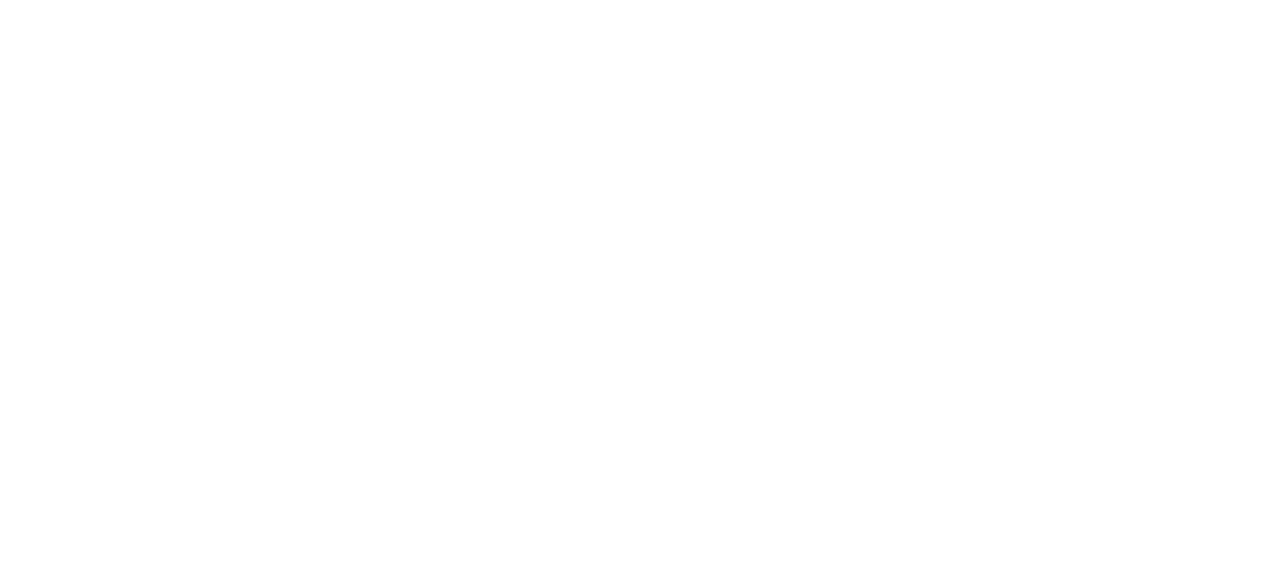
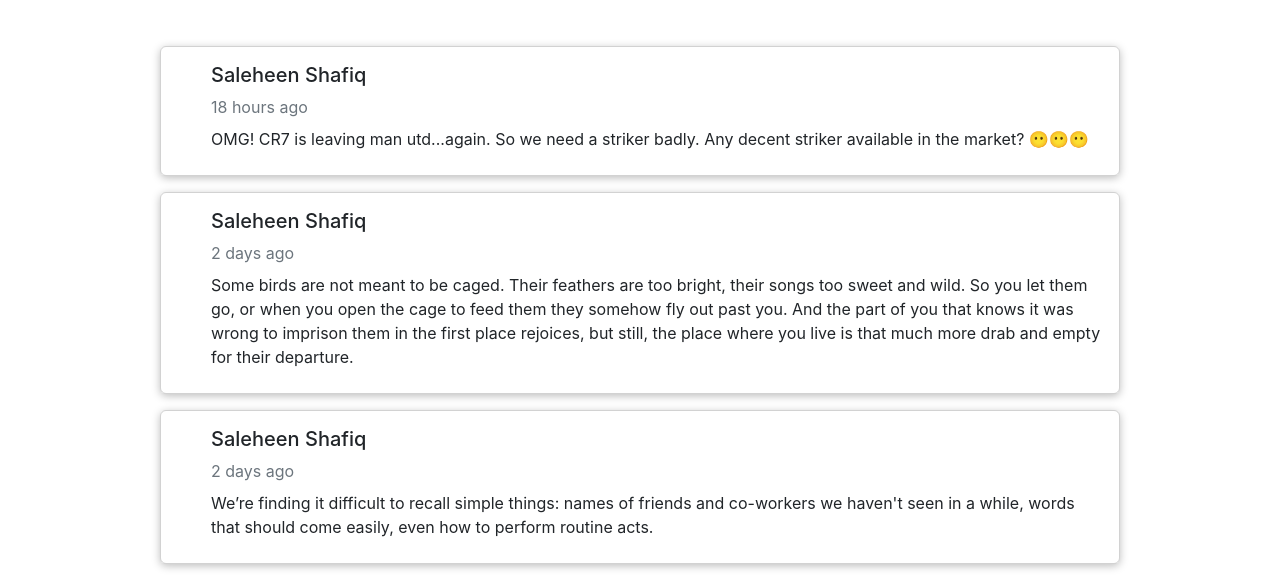
Before and after one commit to saleheenshafiq9/mini-facebook, a React (Create React App) app in the folder front-end/mini-fb/: page / in a window 1280 px wide. Shown: the part 572-1149 px from the top of the page. Before the commit the page ends 800 px from the top, so only its background shows below. Built offline with nearby package versions, Linux system fonts and the light colour scheme; a web font is replaced by a local one.

Commit message:
add status

```diff
--- a/front-end/mini-fb/src/Components/Feed/Feed.jsx
+++ b/front-end/mini-fb/src/Components/Feed/Feed.jsx
@@ -1,21 +1,54 @@
 import React from 'react'
+import { useState } from 'react'
+import { useReducer } from 'react'
 import Story from '../Story/Story'
+import Thoughts from '../Thoughts/Thoughts'
+import { validate, VALIDATOR_REQUIRE } from '../UIElements/utils/Validators'
 import './Feed.css'
 
+const inputReducer = (state, action) => {
+  switch (action.type) {
+    case 'CHANGE':
+      return {
+        ...state,
+        value: action.val,
+      };
+
+    default:
+      return state;
+  }
+}
+
 const Feed = () => {
-  const addStatusHandler = () => {
+  const [putStatus, setPutStatus] = useState(false);
+  const [inputState, dispatch] = useReducer(inputReducer, {value: ''})
 
+  const changeStatus = () => {
+    setPutStatus(true);
+  }
+
+  const addStatusHandler = event => {
+    event.preventDefault();
+    changeStatus();
+  }
+
+  const changeHandler = event => {
+    dispatch({type: 'CHANGE',
+              val: event.target.value,
+            })
   }
 
   return (
+    <>
+    <Story />
     <div className='container-fluid m-5'>
-      <Story />
       <form onSubmit={addStatusHandler}>
         <div className='row'>
             <div className='col-2'></div>
             <div className='col-6'>
                 <div className="form-floating">
-                    <textarea className="form-control" placeholder="Leave a status here" id="floatingTextarea" style={{height: "100px"}}></textarea>
+                    <textarea className="form-control" placeholder="Leave a status here" id="floatingTextarea" style={{height: "100px"}} onChange={changeHandler}
+                    value={inputState.value}></textarea>
                     <label htmlFor="floatingTextarea">Share your thoughts?</label>
                 </div>
             </div>
@@ -25,6 +58,8 @@
         </div>
       </form>
     </div>
+    <Thoughts className="center" caption={inputState.value} isPost={putStatus}/>
+    </>
   )
 }
 
--- a/front-end/mini-fb/src/Components/Thoughts/Thought.css
+++ b/front-end/mini-fb/src/Components/Thoughts/Thought.css
@@ -21,12 +21,12 @@
   }
 
   .thought-item__image {
-    width: 4rem;
-    height: 4rem;
-    margin-right: 1rem;
+    width: 10%;
+    height: 12.5rem;
+    margin-right: 1.5rem;
   }
 
-  .thought-item__info h3,
+  .thought-item__info h5,
   .thought-item__info p {
     margin: 0 0 0.5rem 0;
   }
@@ -52,6 +52,6 @@
 
   @media (min-width: 768px) {
     .thought-item__image {
-      height: 2rem;
+      height: 4rem;
     }
   }
--- a/front-end/mini-fb/src/Components/Thoughts/Thoughts.jsx
+++ b/front-end/mini-fb/src/Components/Thoughts/Thoughts.jsx
@@ -1,21 +1,53 @@
 import React from 'react'
+import { useParams } from 'react-router-dom'
+import Feed from '../Feed/Feed'
 import ThoughtsList from './ThoughtsList'
 
-const Thoughts = () => {
+const Thoughts = props => {
     const THOUGHTS = [
         {
             id: 'c1',
-            caption: 'OMG! CR7 is leaving man utd...again',
+            caption: 'OMG! CR7 is leaving man utd...again. So we need a striker badly. Any decent striker available in the market? 😶😶😶',
             postmaker: 'Saleheen Shafiq',
-            imageUrl: './self.jpg'
+            creator: 1,
+            time: '18 hours ago',
+            image: '../../Assets/self.jpg'
         },
         {
             id: 'c2',
-            caption: 'Institutions are thinking about moving to online classes after eid',
-            postmaker: 'Ben Chilwell',
-            imageUrl: './self.jpg'
+            caption: 'Some birds are not meant to be caged. Their feathers are too bright, their songs too sweet and wild. So you let them go, or when you open the cage to feed them they somehow fly out past you. And the part of you that knows it was wrong to imprison them in the first place rejoices, but still, the place where you live is that much more drab and empty for their departure.',
+            postmaker: 'Saleheen Shafiq',
+            creator: 1,
+            time: '2 days ago',
+            image: '../../Assets/self.jpg'
+        },
+        {
+            id: 'c3',
+            caption: "We’re finding it difficult to recall simple things: names of friends and co-workers we haven't seen in a while, words that should come easily, even how to perform routine acts.",
+            postmaker: 'Saleheen Shafiq',
+            creator: 1,
+            time: '2 days ago',
+            image: '../../Assets/self.jpg'
         }
     ]
+
+    const caption = props.caption;
+
+    const newThought = {
+        id: 'c4',
+        caption: caption,
+        postmaker: 'Saleheen Shafiq',
+        creator: 1,
+        time: 'just now',
+        image: '../../Assets/self.jpg'
+    }
+
+    const userId = useParams().userId;
+    const loadedThoughts = THOUGHTS.filter(thought => thought.creator === userId);
+
+    if(props.isPost === true) {
+        THOUGHTS.unshift(newThought);
+    }
 
   return (
     <div>
--- a/front-end/mini-fb/src/Components/Thoughts/ThoughtsItem.jsx
+++ b/front-end/mini-fb/src/Components/Thoughts/ThoughtsItem.jsx
@@ -2,7 +2,6 @@
 import Card from '../UIElements/Card'
 
 import './Thought.css'
-import Avatar from '../UIElements/Avatar'
 
 const ThoughtsItem = props => {
   return (
@@ -10,7 +9,8 @@
       <li className='thought-item'>
         <Card className="thought-item__content">
             <div className="thought-item__info">
-                <h3>{props.postmaker}</h3>
+                <h5>{props.postmaker}</h5>
+                <p className='text text-secondary'>{props.time}</p>
                 <p>{props.caption}</p>
             </div>
         </Card>
--- a/front-end/mini-fb/src/Components/Thoughts/ThoughtsList.jsx
+++ b/front-end/mini-fb/src/Components/Thoughts/ThoughtsList.jsx
@@ -23,7 +23,9 @@
                         id={thought.id}
                         caption={thought.caption}
                         postmaker={thought.postmaker}
-                        imageUrl={thought.imageUrl}
+                        time={thought.time}
+                        image={thought.image}
+                        creator={thought.creator}
                     />)}
             </ul>
         </div>
--- /dev/null
+++ b/front-end/mini-fb/src/Components/UIElements/utils/Validators.jsx
@@ -0,0 +1,46 @@
+const VALIDATOR_TYPE_REQUIRE = 'REQUIRE';
+const VALIDATOR_TYPE_MINLENGTH = 'MINLENGTH';
+const VALIDATOR_TYPE_MAXLENGTH = 'MAXLENGTH';
+const VALIDATOR_TYPE_MIN = 'MIN';
+const VALIDATOR_TYPE_MAX = 'MAX';
+const VALIDATOR_TYPE_EMAIL = 'EMAIL';
+const VALIDATOR_TYPE_FILE = 'FILE';
+
+export const VALIDATOR_REQUIRE = () => ({ type: VALIDATOR_TYPE_REQUIRE });
+export const VALIDATOR_FILE = () => ({ type: VALIDATOR_TYPE_FILE });
+export const VALIDATOR_MINLENGTH = val => ({
+  type: VALIDATOR_TYPE_MINLENGTH,
+  val: val
+});
+export const VALIDATOR_MAXLENGTH = val => ({
+  type: VALIDATOR_TYPE_MAXLENGTH,
+  val: val
+});
+export const VALIDATOR_MIN = val => ({ type: VALIDATOR_TYPE_MIN, val: val });
+export const VALIDATOR_MAX = val => ({ type: VALIDATOR_TYPE_MAX, val: val });
+export const VALIDATOR_EMAIL = () => ({ type: VALIDATOR_TYPE_EMAIL });
+
+export const validate = (value, validators) => {
+  let isValid = true;
+  for (const validator of validators) {
+    if (validator.type === VALIDATOR_TYPE_REQUIRE) {
+      isValid = isValid && value.trim().length > 0;
+    }
+    if (validator.type === VALIDATOR_TYPE_MINLENGTH) {
+      isValid = isValid && value.trim().length >= validator.val;
+    }
+    if (validator.type === VALIDATOR_TYPE_MAXLENGTH) {
+      isValid = isValid && value.trim().length <= validator.val;
+    }
+    if (validator.type === VALIDATOR_TYPE_MIN) {
+      isValid = isValid && +value >= validator.val;
+    }
+    if (validator.type === VALIDATOR_TYPE_MAX) {
+      isValid = isValid && +value <= validator.val;
+    }
+    if (validator.type === VALIDATOR_TYPE_EMAIL) {
+      isValid = isValid && /^\S+@\S+\.\S+$/.test(value);
+    }
+  }
+  return isValid;
+};
```
Also changed, not shown: 1 other file (tests, documents, lock files or other folders).
